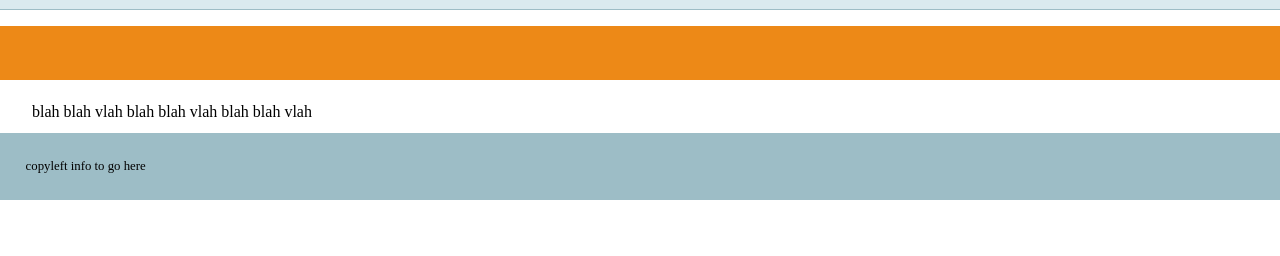
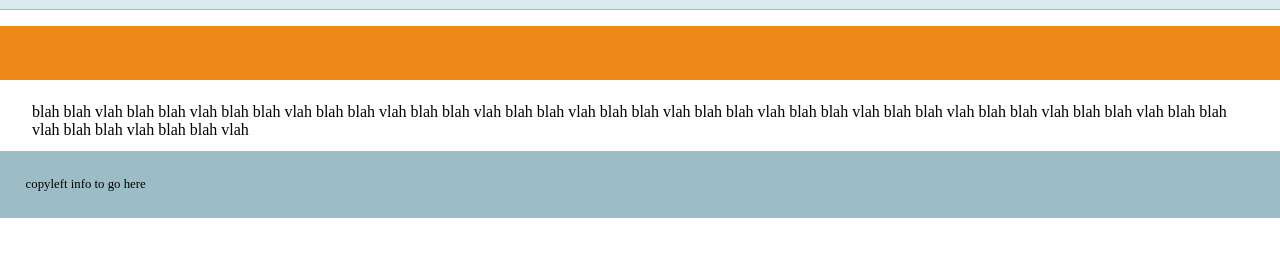
Before and after one commit to ecafsub/tower-training, a plain HTML site: page index.html in a window 1280 px wide. Shown: the part 130-386 px from the top of the page. Drawn offline with nearby package versions, Linux system fonts and the light colour scheme.

Commit message:
fdghfjgfjhdgs

```diff
--- a/index.html
+++ b/index.html
@@ -19,6 +19,18 @@
     <nav id="pageNav">
     </nav>
     <main>
+        blah blah vlah
+    blah blah vlah
+    blah blah vlah
+        blah blah vlah
+    blah blah vlah
+    blah blah vlah
+        blah blah vlah
+    blah blah vlah
+    blah blah vlah
+        blah blah vlah
+    blah blah vlah
+    blah blah vlah
         blah blah vlah
     blah blah vlah
     blah blah vlah
```
